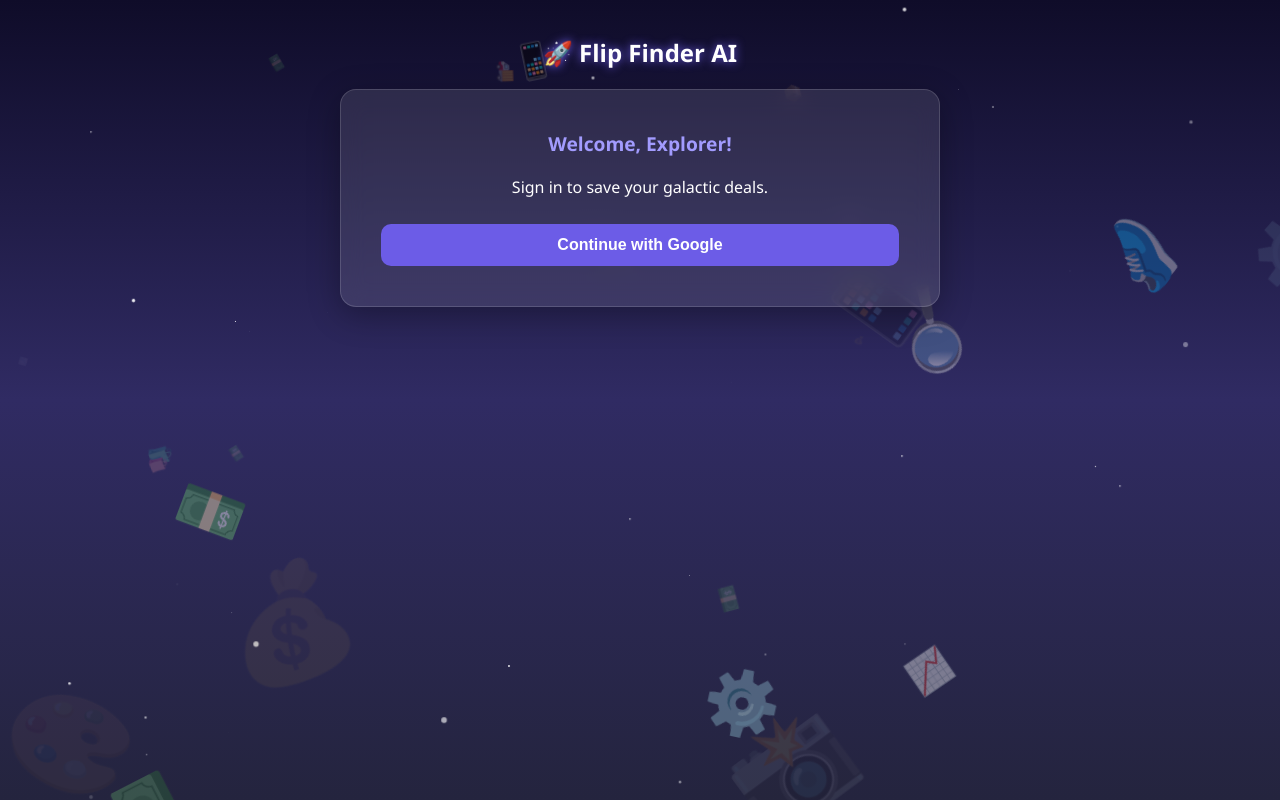
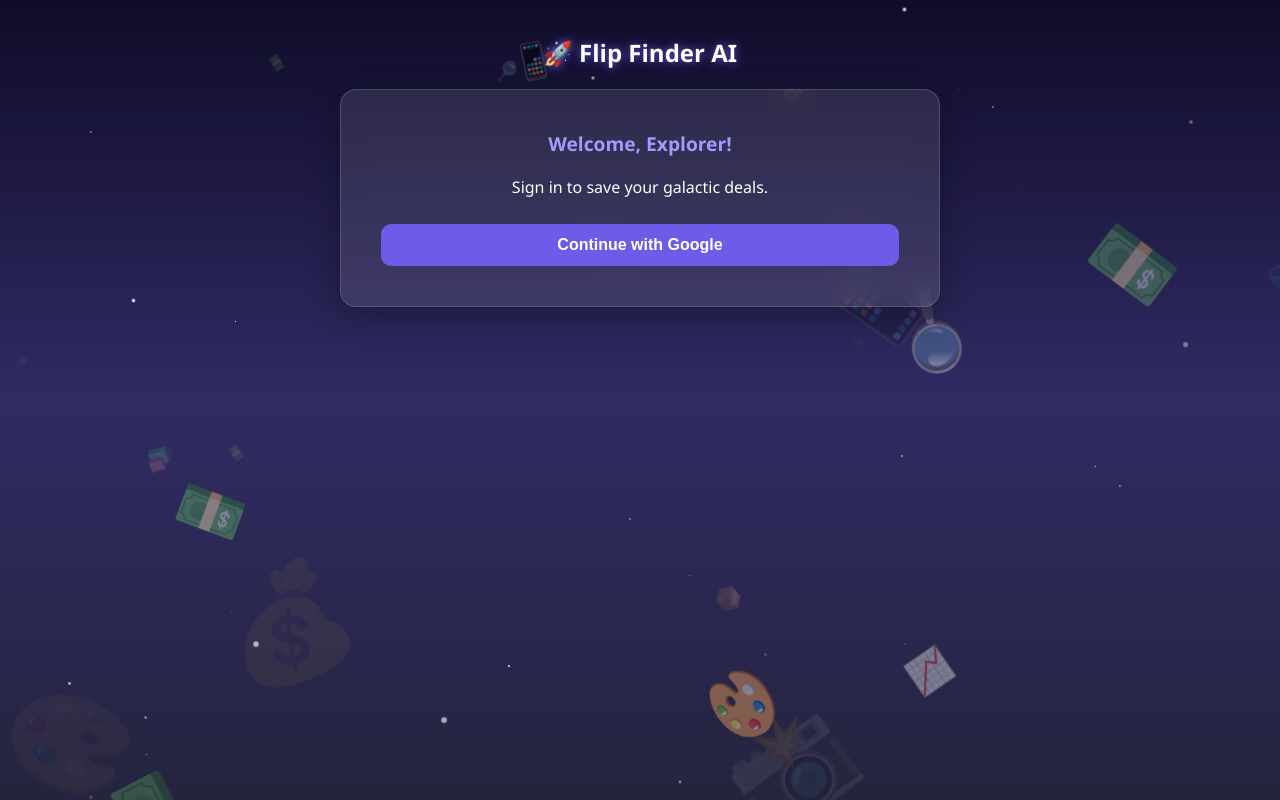
Before and after one commit to Task-Eagle/flipfinder, a plain HTML site: page index.html in a window 1280 px wide. Drawn offline with Linux system fonts and the light colour scheme; no server answers.

Commit message:
Update index.html

```diff
--- a/index.html
+++ b/index.html
@@ -888,7 +888,7 @@
 // --- New Code ---
 const spaceContainer = document.getElementById('spaceContainer');
 // Define your emoji array
-const spaceEmojis = ["🛍️", "📱", "🛒", "🎨", "⚙️", "👟", "💵", "💵", "💵", "📦", "💰", "🚚", "🔍", "🏷️", "📸", "📉", "📈"];
+const spaceEmojis = ["🛍️", "📱", "🛒", "🎨", "👟", "💵", "💵", "💵", "📦", "💰", "🚚", "🔍", "🏷️", "📸", "📉", "📈"];
 
 function createStars() {
   for(let i=0; i<60; i++) {
```
